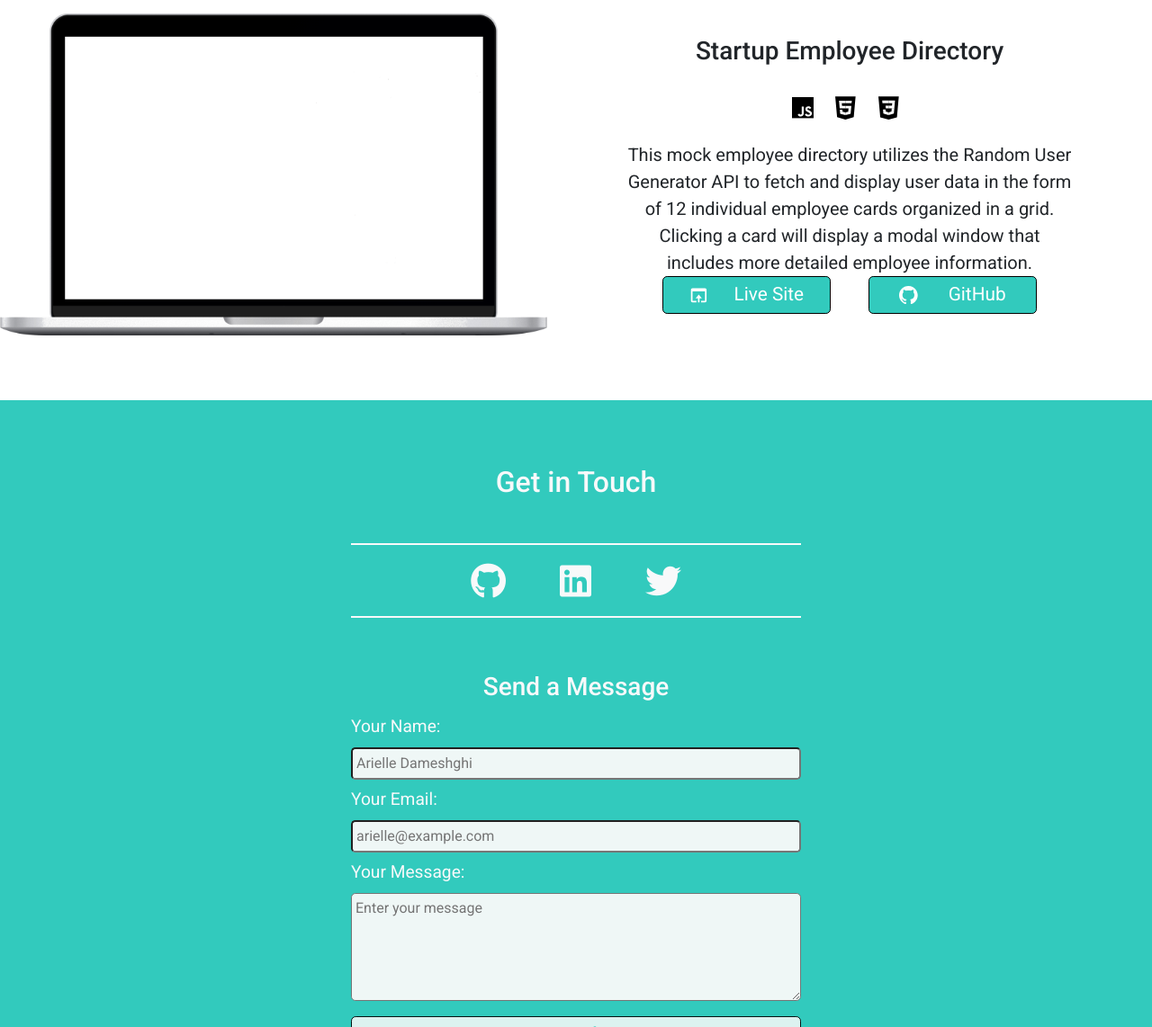
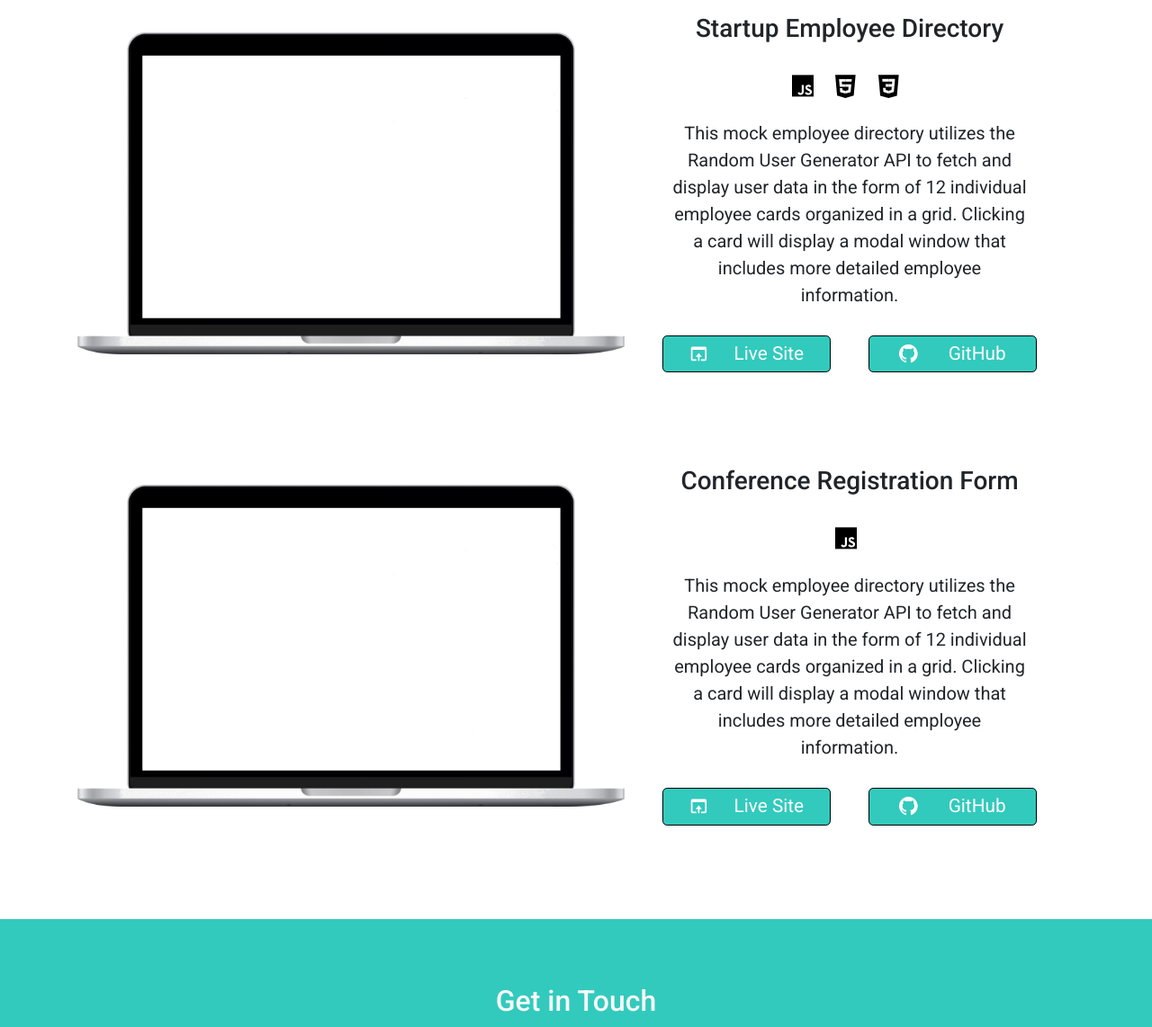
Before and after one commit to adameshg/arielle-dameshghi-portfolio, a plain HTML site: page index.html in a window 1280 px wide. Shown: the part 1740-2882 px from the top of the page at 90% size. Drawn offline with nearby package versions, Linux system fonts and the light colour scheme.

Commit message:
Update to 1150px breakpoint

```diff
--- a/css/style.css
+++ b/css/style.css
@@ -18,7 +18,6 @@ section {
 
 .about-content,
 .skills-container,
-.project-details,
 #contact form {
     width: 80%;
     margin: auto;
@@ -183,9 +182,9 @@ nav {
 }
 
 #projects p {
-    margin-top: .5em;
+    margin: .5em auto 1.5em auto;
     font-size: 1.25em;
-    margin-bottom: 1.5em;
+    width: 80%;
 }
 
 #projects .button-container {
@@ -326,7 +325,7 @@ nav {
 
     #projects p {
         max-width: 560px;
-        margin: auto;
+        margin: auto auto 1.5em auto;
     }
 
     /* Contact */
@@ -349,6 +348,9 @@ nav {
     .project-container {
         display: flex;
         justify-content: center;
+        align-items: center;
+        width: 90%;
+        margin: auto auto 5em auto;
     }
 
     .project-details {
--- a/index.html
+++ b/index.html
@@ -158,6 +158,28 @@
                 </div>
             </div>
         </div>
+        <div class="project-container">
+            <div class="project-image">
+                <img src="images/laptop-screen-template.jpg" alt="Project image placeholder">
+            </div>
+            <div class="project-details">
+                <h3 class="project-name">Conference Registration Form</h3>
+                <div class="icon-container">
+                    <svg xmlns="http://www.w3.org/2000/svg" viewBox="0 0 256 256" preserveAspectRatio="xMinYMin meet"><path d="M0 0h256v256H0V0z" fill="#000"/><path fill="#fff" d="M67.312 213.932l19.59-11.856c3.78 6.701 7.218 12.371 15.465 12.371 7.905 0 12.89-3.092 12.89-15.12v-81.798h24.057v82.138c0 24.917-14.606 36.259-35.916 36.259-19.245 0-30.416-9.967-36.087-21.996M152.381 211.354l19.588-11.341c5.157 8.421 11.859 14.607 23.715 14.607 9.969 0 16.325-4.984 16.325-11.858 0-8.248-6.53-11.17-17.528-15.98l-6.013-2.58c-17.357-7.387-28.87-16.667-28.87-36.257 0-18.044 13.747-31.792 35.228-31.792 15.294 0 26.292 5.328 34.196 19.247L210.29 147.43c-4.125-7.389-8.591-10.31-15.465-10.31-7.046 0-11.514 4.468-11.514 10.31 0 7.217 4.468 10.14 14.778 14.608l6.014 2.577c20.45 8.765 31.963 17.7 31.963 37.804 0 21.654-17.012 33.51-39.867 33.51-22.339 0-36.774-10.654-43.819-24.574"/></svg>
+                </div>
+                <p>This mock employee directory utilizes the Random User Generator API to fetch and display user data in the form of 12 individual employee cards organized in a grid. Clicking a card will display a modal window that includes more detailed employee information.</p>
+                <div class="button-container">
+                    <a class="button" href="https://adameshg.github.io/interactive-form/" target="_blank">
+                        <svg xmlns="http://www.w3.org/2000/svg" width="1em" height="1em" stroke="currentColor" fill="currentColor" stroke-width="0" viewBox="0 0 24 24" preserveAspectRatio="xMinYMin meet"><path d="M20,3H4C2.897,3,2,3.897,2,5v14c0,1.103,0.897,2,2,2h5v-2H4V7h16v12h-5v2h5c1.103,0,2-0.897,2-2V5C22,3.897,21.103,3,20,3z"></path><path d="M13 21L13 16 16 16 12 11 8 16 11 16 11 21z"></path></svg>
+                        Live Site
+                    </a>
+                    <a class="button" href="https://github.com/adameshg/interactive-form" target="_blank">
+                        <svg xmlns="http://www.w3.org/2000/svg" width="1em" height="1em" viewBox="0 0 256 249" preserveAspectRatio="xMinYMin meet"><g fill="#fff"><path d="M127.505 0C57.095 0 0 57.085 0 127.505c0 56.336 36.534 104.13 87.196 120.99 6.372 1.18 8.712-2.766 8.712-6.134 0-3.04-.119-13.085-.173-23.739-35.473 7.713-42.958-15.044-42.958-15.044-5.8-14.738-14.157-18.656-14.157-18.656-11.568-7.914.872-7.752.872-7.752 12.804.9 19.546 13.14 19.546 13.14 11.372 19.493 29.828 13.857 37.104 10.6 1.144-8.242 4.449-13.866 8.095-17.05-28.32-3.225-58.092-14.158-58.092-63.014 0-13.92 4.981-25.295 13.138-34.224-1.324-3.212-5.688-16.18 1.235-33.743 0 0 10.707-3.427 35.073 13.07 10.17-2.826 21.078-4.242 31.914-4.29 10.836.048 21.752 1.464 31.942 4.29 24.337-16.497 35.029-13.07 35.029-13.07 6.94 17.563 2.574 30.531 1.25 33.743 8.175 8.929 13.122 20.303 13.122 34.224 0 48.972-29.828 59.756-58.22 62.912 4.573 3.957 8.648 11.717 8.648 23.612 0 17.06-.148 30.791-.148 34.991 0 3.393 2.295 7.369 8.759 6.117 50.634-16.879 87.122-64.656 87.122-120.973C255.009 57.085 197.922 0 127.505 0"/></g></svg>
+                        GitHub
+                    </a>
+                </div>
+            </div>
+        </div>
     </section>
     <!-- End Projects -->
 
```
